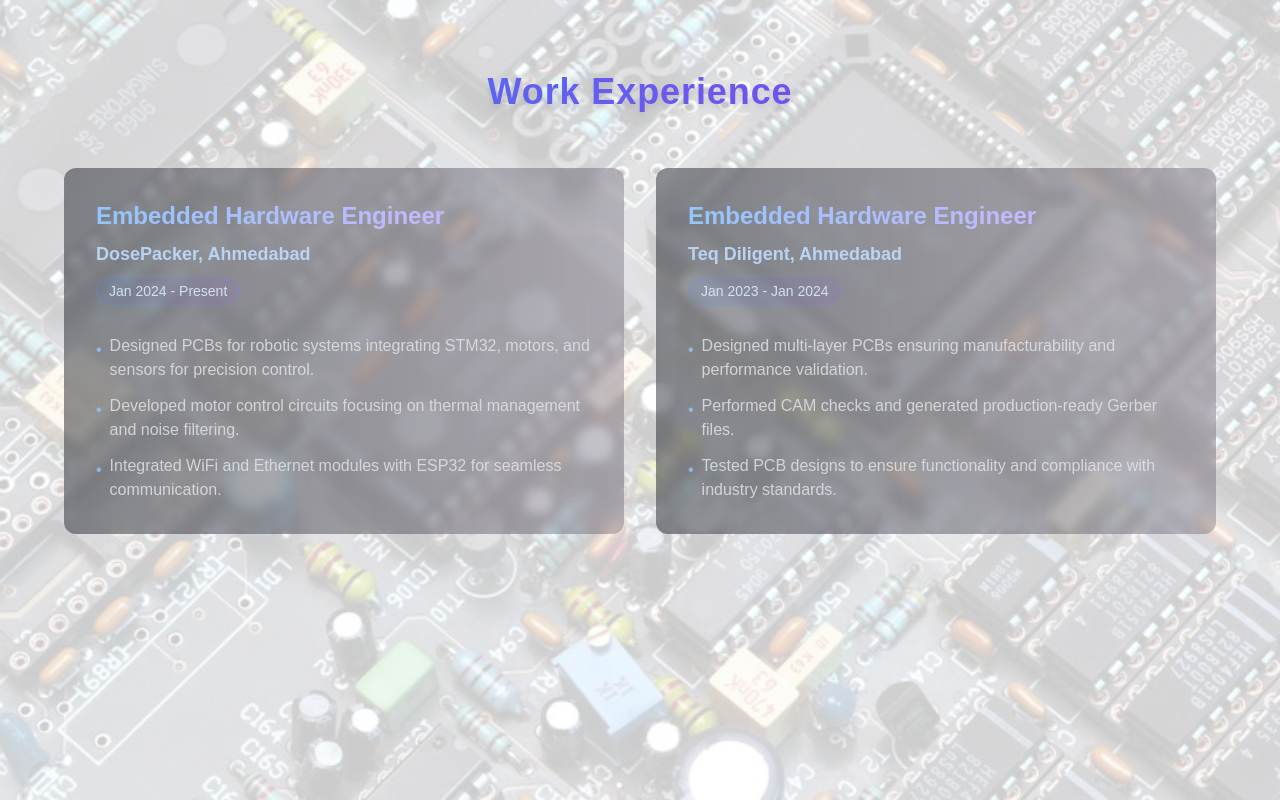
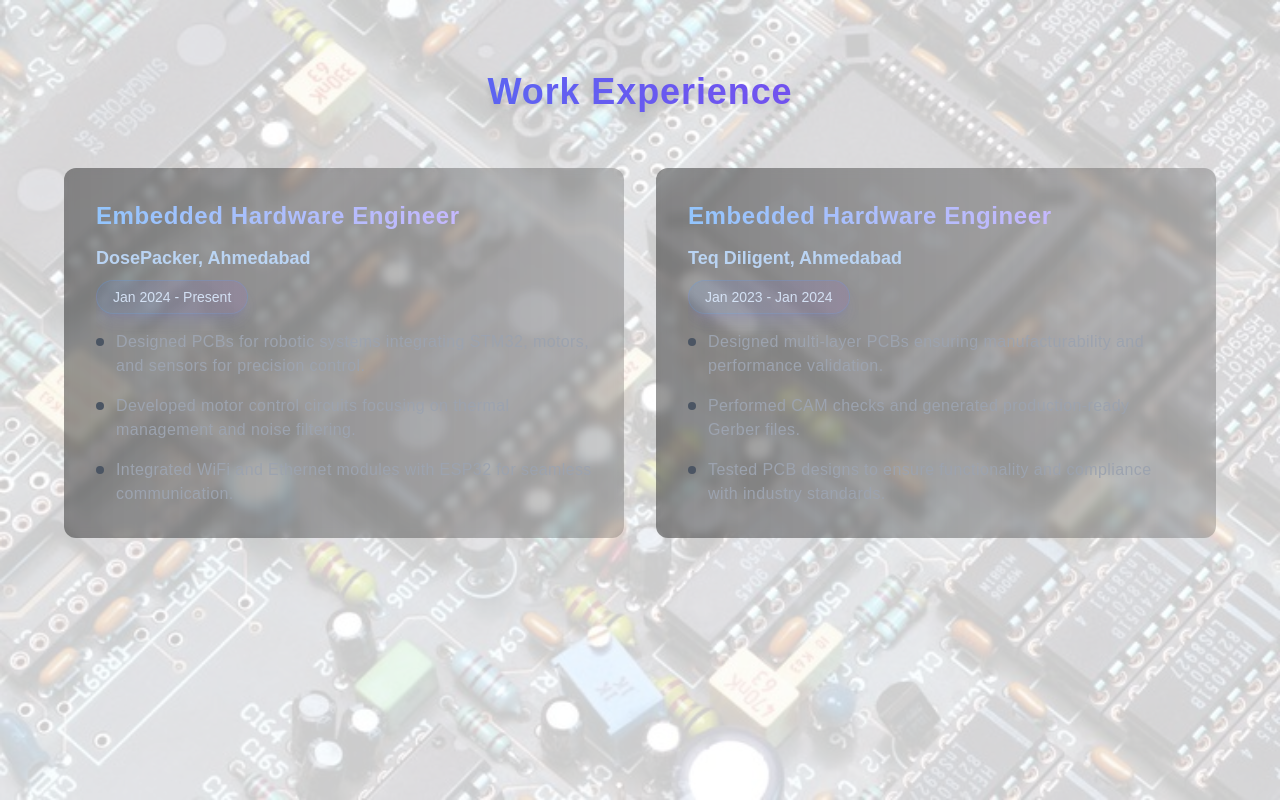
Before and after one commit to szeroxxx/embedded-portfolio, a Next.js app: page /workexperience in a window 1280 px wide. Built offline with nearby package versions, Linux system fonts and the light colour scheme.

Commit message:
change description style

```diff
--- a/pages/workexperience/index.js
+++ b/pages/workexperience/index.js
@@ -1,69 +1,121 @@
 "use client";
 
-import React from "react";
+import React, { useState } from "react";
 import { motion } from "framer-motion";
-import { useRouter } from 'next/router';
+import { useRouter } from "next/router";
 
 const ExperienceCard = ({ title, company, duration, description, index }) => {
+  const [isSelected, setIsSelected] = useState(false);
+
   return (
     <motion.div
       initial={{ opacity: 0, y: 20 }}
       animate={{ opacity: 1, y: 0 }}
       transition={{ duration: 0.5, delay: index * 0.2 }}
-      className="relative p-8 rounded-xl transition-all duration-300
-                   transform hover:-translate-y-2 hover:shadow-[0_0_20px_rgba(0,100,255,0.3)]
-                   before:absolute before:inset-0 before:bg-gradient-to-r
-                   before:from-black/40 before:to-black/20 before:rounded-xl
-                   before:backdrop-blur-sm before:-z-10
-                   after:absolute after:inset-0 after:bg-gradient-to-r
-                   after:from-blue-500/5 after:to-purple-500/5 after:rounded-xl after:-z-20"
+      onClick={() => setIsSelected(!isSelected)}
+      className={`relative p-8 rounded-xl transition-all duration-500 ease-out cursor-pointer
+                   transform hover:-translate-y-2 group
+                   ${
+                     isSelected
+                       ? "bg-gradient-to-br from-indigo-900/40 to-purple-900/40 scale-[1.02]"
+                       : "hover:shadow-[0_0_20px_rgba(0,100,255,0.3)]"
+                   }
+                   before:absolute before:inset-0 before:rounded-xl before:backdrop-blur-sm before:-z-10
+                   ${
+                     isSelected
+                       ? "before:bg-gradient-to-r before:from-indigo-900/40 before:to-purple-900/40"
+                       : "before:bg-gradient-to-r before:from-black/40 before:to-black/20"
+                   }`}
     >
-      <div className="relative overflow-hidden backdrop-blur-[2px]">
-        <motion.div whileHover={{ scale: 1.02 }} className="relative z-10">
-          <h3
-            className="text-2xl font-bold mb-2
-                           bg-gradient-to-r from-blue-300 to-purple-300
-                           bg-clip-text text-transparent"
+      {isSelected && (
+        <div className="absolute inset-0 -z-20 bg-gradient-to-br from-indigo-500/20 to-purple-500/20 blur-xl rounded-xl" />
+      )}
+
+      <div className="relative overflow-hidden">
+        <motion.h3
+          layout="position"
+          className={`text-2xl font-bold mb-3 tracking-wide transition-all duration-300
+                       ${
+                         isSelected
+                           ? "bg-gradient-to-r from-blue-300 via-indigo-300 to-purple-300"
+                           : "bg-gradient-to-r from-blue-300 to-purple-300"
+                       }
+                       bg-clip-text text-transparent`}
         >
           {title}
-          </h3>
-          <h4 className="text-lg font-semibold mb-2 text-blue-200/90">
+        </motion.h3>
+        <h4
+          className={`text-lg font-semibold mb-2 transition-all duration-300
+                         ${
+                           isSelected
+                             ? "text-indigo-200 drop-shadow-[0_0_8px_rgba(129,140,248,0.3)]"
+                             : "text-blue-200/90"
+                         }`}
+        >
           {company}
         </h4>
         <div
-            className="inline-block px-3 py-1 mb-3
-                           bg-gradient-to-r from-blue-500/10 to-purple-500/10
-                           border border-blue-400/20 rounded-full
-                           text-sm text-blue-100/90"
+          className={`inline-block px-4 py-1.5 mb-4 rounded-full text-sm transition-all duration-300
+                          ${
+                            isSelected
+                              ? "bg-gradient-to-r from-indigo-600/40 to-purple-600/40 border-indigo-400/50 text-indigo-200"
+                              : "bg-gradient-to-r from-blue-500/10 to-purple-500/10 border-blue-400/20 text-blue-100/90"
+                          }
+                          border shadow-lg shadow-indigo-500/10`}
         >
           {duration}
         </div>
-          <ul className="space-y-3 mt-4">
+        <ul className="space-y-4">
           {description.map((item, idx) => (
             <motion.li
               key={idx}
               initial={{ opacity: 0, x: -20 }}
               animate={{ opacity: 1, x: 0 }}
               transition={{ duration: 0.3, delay: idx * 0.1 }}
-                className="flex items-start space-x-2 group"
+              className={`flex items-start space-x-3 group transition-all duration-300
+                         ${
+                           isSelected ? "translate-x-2" : "hover:translate-x-1"
+                         }`}
             >
+              {/* Animated bullet point */}
+              <div className="relative flex-shrink-0 mt-2">
                 <span
-                  className="text-blue-300/80 mt-1 group-hover:text-blue-200
-                                 transition-colors duration-200"
-                >
-                  •
-                </span>
+                  className={`block h-2 w-2 rounded-full transition-all duration-300
+                                ${
+                                  isSelected
+                                    ? "bg-indigo-400 animate-pulse"
+                                    : "bg-gray-600 group-hover:bg-gray-500"
+                                }`}
+                />
+                {isSelected && (
+                  <span className="absolute inset-0 rounded-full animate-ping bg-indigo-400/40" />
+                )}
+              </div>
+
+              {/* Description text with enhanced styling */}
               <span
-                  className="text-gray-200/80 group-hover:text-white/90
-                                 transition-colors duration-200"
+                className={`text-base transition-all duration-300
+                              ${
+                                isSelected
+                                  ? "text-indigo-100 font-medium leading-relaxed"
+                                  : "text-gray-400 group-hover:text-gray-300"
+                              }
+                              tracking-wide`}
               >
                 {item}
               </span>
             </motion.li>
           ))}
         </ul>
-        </motion.div>
       </div>
+      <div
+        className={`absolute bottom-0 left-0 right-0 h-[2px] transition-all duration-500
+                        ${
+                          isSelected
+                            ? "bg-gradient-to-r from-transparent via-indigo-500 to-transparent opacity-100"
+                            : "bg-gradient-to-r from-transparent via-blue-500 to-transparent opacity-0 group-hover:opacity-100"
+                        }`}
+      />
     </motion.div>
   );
 };
@@ -94,7 +146,7 @@ const Experience = () => {
   const router = useRouter();
 
   const handleBack = () => {
-  router.push('/');
+    router.push("/");
   };
 
   return (
```
Lines whose indentation alone changed are shown as unchanged.
